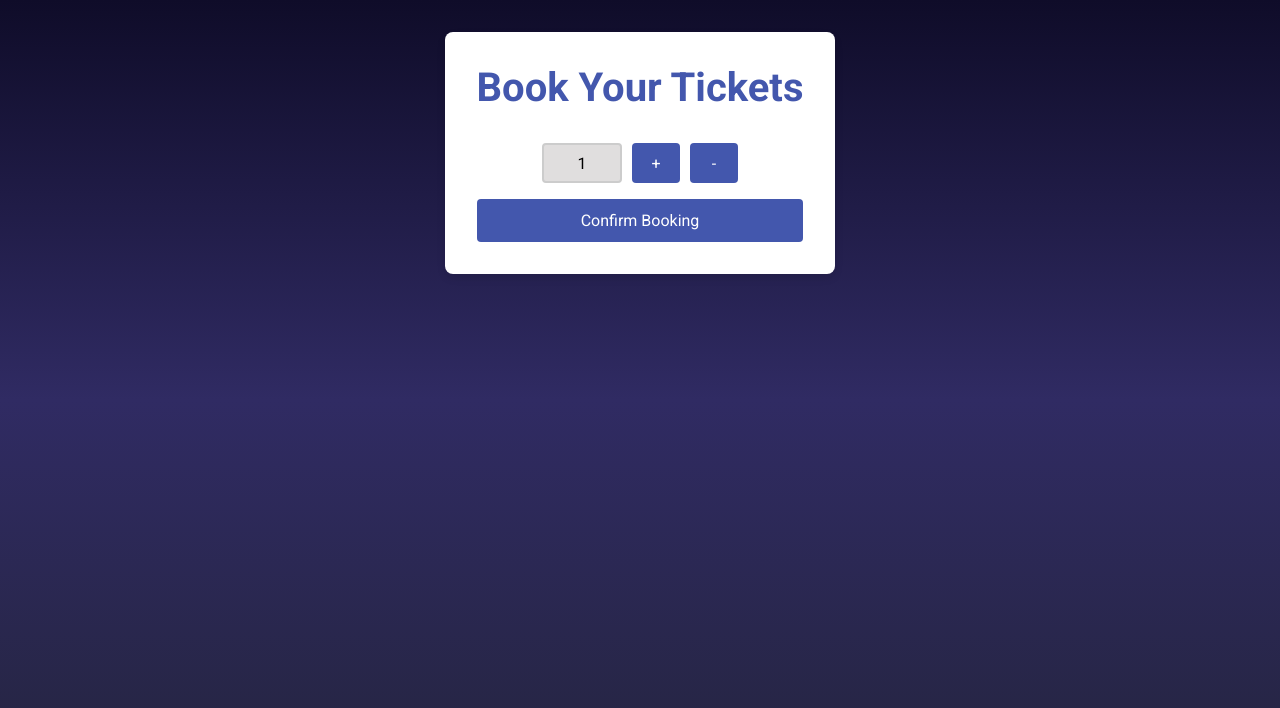
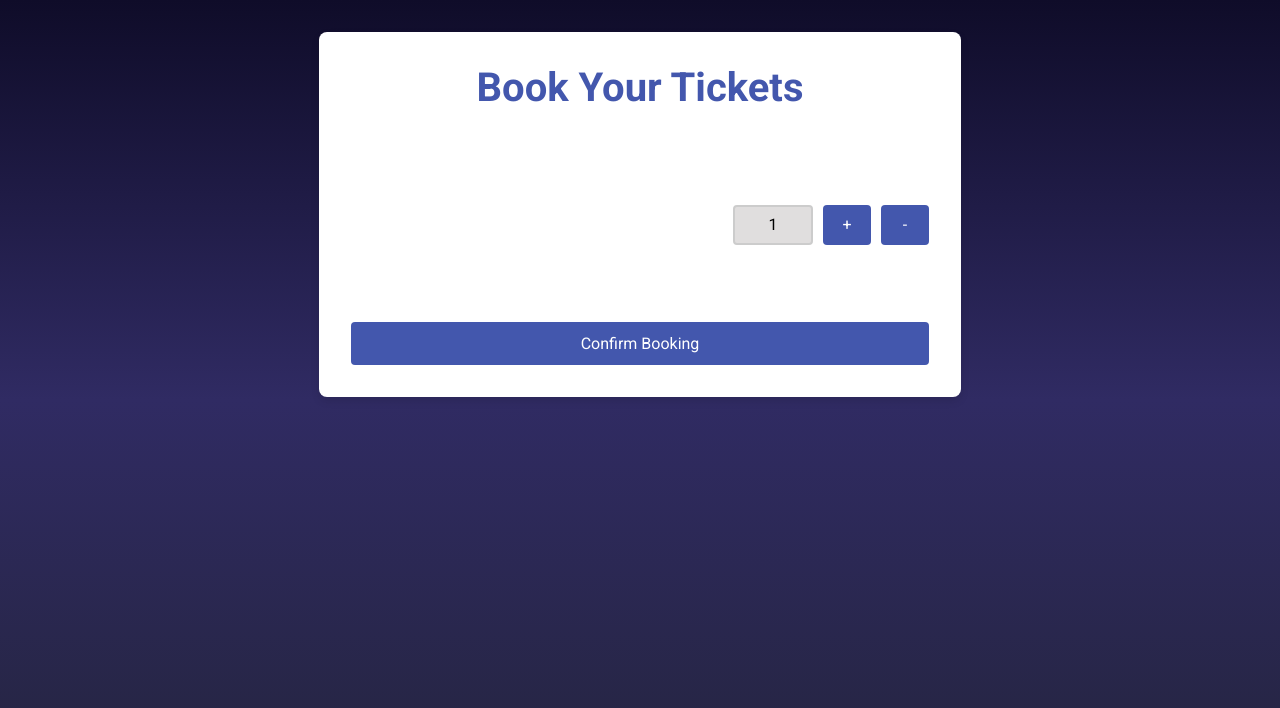
Before and after one commit to MuradSh/Drocsid, a React (Create React App) app in the folder code/drocsid/: page /book/1 in a window 1280 px wide. Shown: the top 708 px of the page. Built offline with nearby package versions, Linux system fonts and the light colour scheme; no server answers.

Commit message:
Merge branch 'booking2'

```diff
--- a/code/drocsid/src/pages/BookingPage.js
+++ b/code/drocsid/src/pages/BookingPage.js
@@ -14,7 +14,7 @@ const BookingPage = () => {
   const handleBookingSubmit = async (e) => {
     e.preventDefault();
 
-    // Assuming you have access to currentUser's UID
+
     const auth = getAuth();
     const currentUser = auth.currentUser;
     const userId = currentUser ? currentUser.uid : null;
@@ -65,6 +65,7 @@ const BookingPage = () => {
       <form onSubmit={handleBookingSubmit}>
         <div className="ticket-quantity-section">
           <div className="number-input-container">
+          <label htmlFor="ticketQuantity">Ticket Quantity</label>
             <input
               id="ticketQuantity"
               type="number"
@@ -83,7 +84,7 @@ const BookingPage = () => {
               +
             </button>
             <button
-              type="button" // Prevent form submission for the decrement button
+              type="button" // Similarly, prevent form submission for the decrement button
               className="decrement-btn"
               onClick={(e) => {
                 e.preventDefault();
--- a/code/drocsid/src/pages/Login.js
+++ b/code/drocsid/src/pages/Login.js
@@ -4,6 +4,7 @@ import { useNavigate } from "react-router-dom";
 import { doSignInWithEmailAndPassword } from "../firebase/auth";
 import { useAuth } from "../contexts/authContext";
 import { getAnalytics, logEvent } from "firebase/analytics";
+
 
 
 const analytics = getAnalytics();
--- a/code/drocsid/src/pages/Signup.js
+++ b/code/drocsid/src/pages/Signup.js
@@ -2,6 +2,7 @@ import "./Signup.css";
 import React, { useState } from "react";
 import { useNavigate } from "react-router-dom";
 import { doCreateUserWithEmailAndPassword } from "../firebase/auth";
+
 
 function SignUp() {
   const [email, setEmail] = useState("");
```
